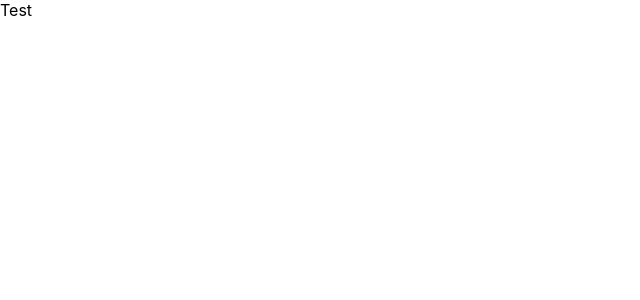
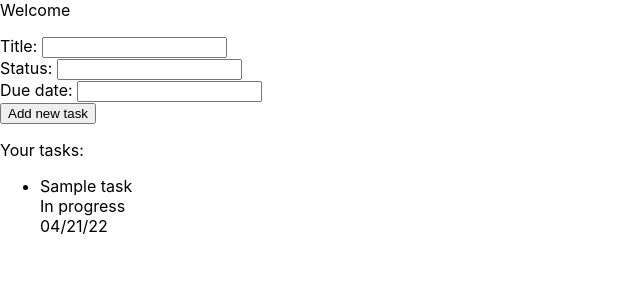
Before and after one commit to 1241548625/task-tracker-g29, a React (Create React App) app: page /tasks in a window 1280 px wide. Shown: the top 300 px of the page, without its empty margins (0-640 px from the left). Built offline with nearby package versions, Linux system fonts and the light colour scheme.

Commit message:
basic add and view tasks (no db)

```diff
--- a/src/component/task.js
+++ b/src/component/task.js
@@ -1,5 +1,83 @@
+import { useState } from 'react';
+
 function Task() {
-  return <div>Test</div>;
+  //var tasks = getTasks(name);
+  const [tasks, setTasks] = useState([
+    new singleTask("Sample task", "In progress", "04/21/22")
+  ]);
+
+  const handleNewTask = () => {
+    const title = document.getElementById("newTitle").value;
+    const status = document.getElementById("newStatus").value;
+    const dueDate = document.getElementById("newDueDate").value;
+
+    const newTask = new singleTask(title, status, dueDate);
+    setTasks([...tasks, newTask]);
+  };
+
+  return (
+    <html>
+      <header>Welcome {localStorage.getItem("name")}</header>
+      <p>
+        <form id="newTaskForm">
+          <label htmlFor="newTitle">Title: </label>
+          <input type="text" id="newTitle" name="newTitle" /><br />
+          <label htmlFor="newStatus">Status: </label>
+          <input type="text" id="newStatus" name="newStatus" /><br />
+          <label htmlFor="newDueDate">Due date: </label>
+          <input type="text" id="newDueDate" name="newDueDate" /><br />
+        </form>
+        <button id="newTaskButton" onClick={handleNewTask}>Add new task</button>
+      </p>
+      <body>
+        Your tasks: {makeList(tasks)}
+      </body>
+    </html>
+  );
 }
 
+function makeList(tasks) {
+  const listItems = tasks.map(task => (
+    <li key={task.title}>
+      <p>
+        {task.title}<br />
+        {task.status}<br />
+        {task.dueDate}<br />
+      </p>
+    </li>
+  ));
+
+  return <ul>{listItems}</ul>;
+}
+
+class singleTask {
+  constructor(title, status, dueDate) {
+    this.title = title;
+    this.status = status;
+    this.dueDate = dueDate;
+  }
+}
+
+/*
+function getTasks(name){
+  let [tasks, setTask] = useState([]);
+
+  db.transaction((tx) => {
+    tx.executeSql(
+      'select * from Task where name = ? ORDER BY ? ASC;',
+      [name,title],
+      (tx, results) => {
+        var temp = [];
+        for (var i = 0; i < results.rows.length; i++) {
+          temp.push(results.rows.item(i));
+        }
+        setTask(temp);
+      }
+    )
+  });
+
+  return tasks;
+}
+*/
+
 export default Task;
```
Also changed, not shown: src/component/form.js (line endings or trailing spaces), 1 other file (tests, documents, lock files or other folders).
